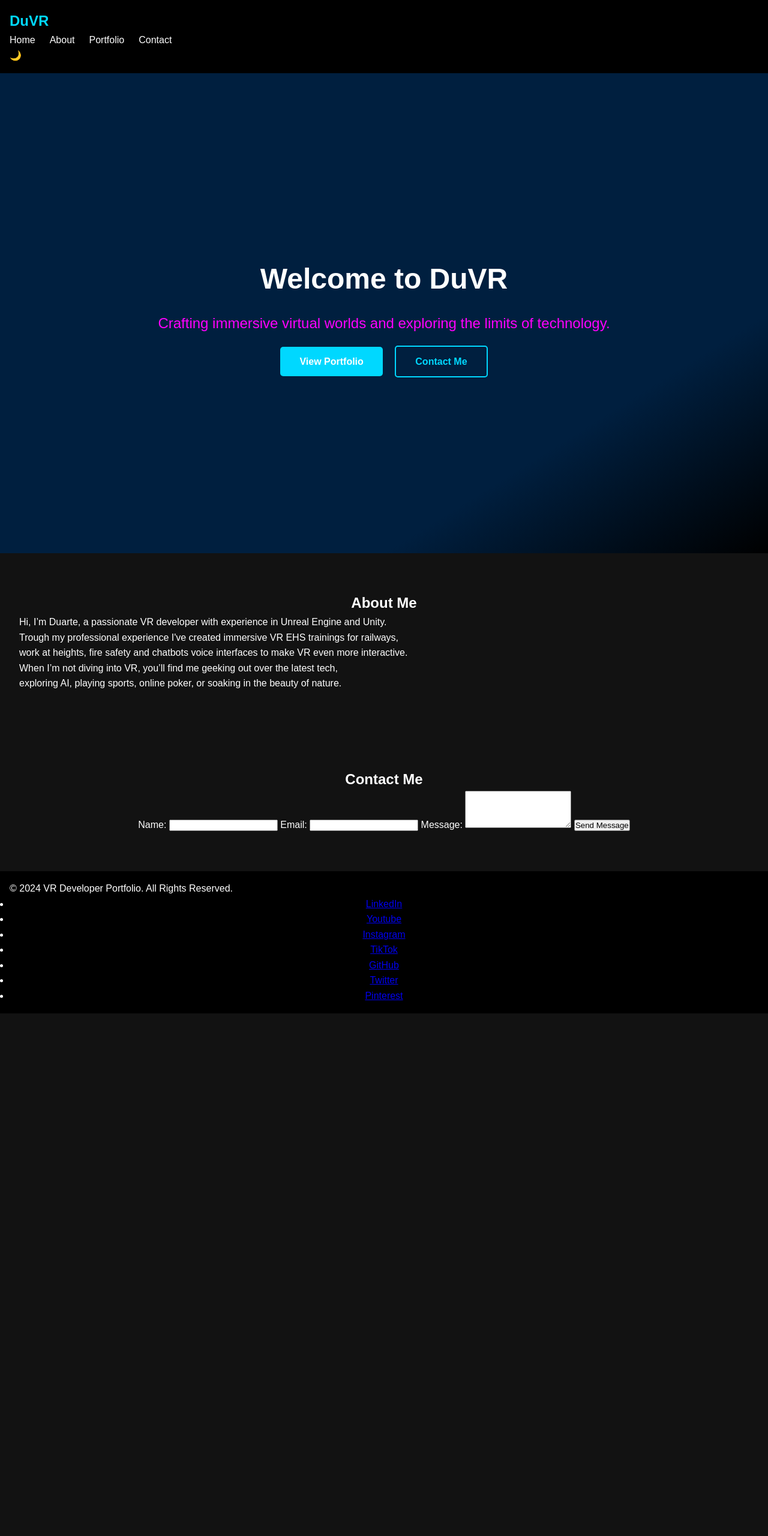
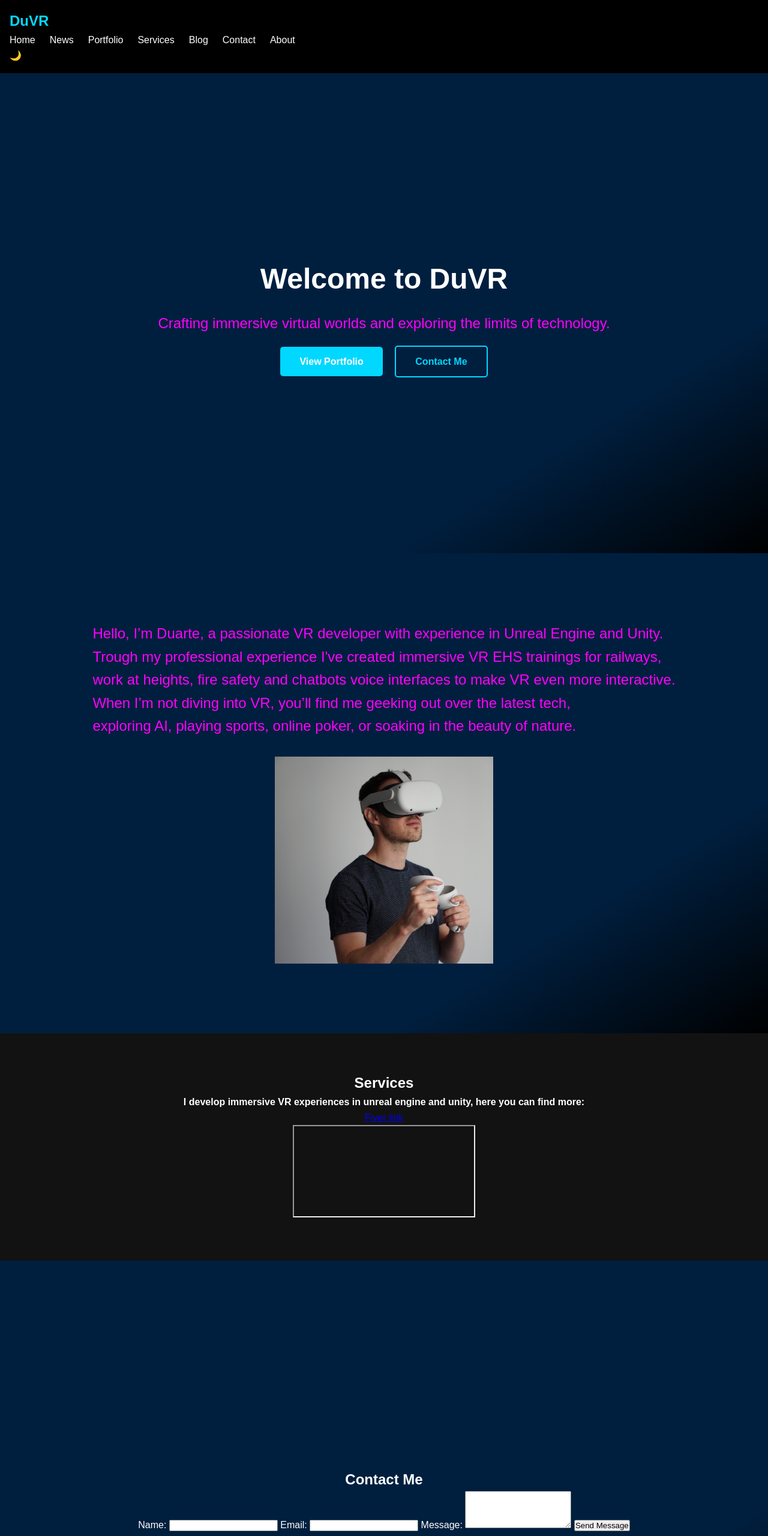
Before and after one commit to DMPena/DuVRWebSite, a plain HTML site: page index.html in a window 1280 px wide. Shown: the top 2560 px of the page at 60% size. Before the commit the page ends 1689 px from the top, so only its background shows below. Drawn offline with Linux system fonts and the light colour scheme; grey boxes are pictures that could not be loaded.

Commit message:
add fiver link

```diff
--- a/css/style.css
+++ b/css/style.css
@@ -117,3 +117,36 @@ footer {
 .showcase-media {
   border: #001f3f;
 }
+
+/* Services*/
+
+.box-fiver{
+    display: block;
+    width: 100%;
+}
+
+a:hover + .box-fiver,.box-fiver:hover{
+    /* display: block;
+    position: relative;
+    z-index: 100; */
+}
+.services.hero{
+    /* background: linear-gradient(to bottom right, #001f3f, #001f3f 75%, #000000);
+    display: flex;
+    flex-direction: column;
+    justify-content: center;
+    align-items: center;
+    text-align: center;
+    padding: 2rem; */
+}
+
+.services.hero h1 {
+    /* font-size: 3rem;
+    margin-bottom: 1rem; */
+}
+
+.services.hero p {
+    /* font-size: 1.5rem;
+    margin-bottom: 2rem;
+    color: var(--accent-color); */
+}
--- a/index.html
+++ b/index.html
@@ -14,9 +14,12 @@
             <div class="logo">DuVR</div>
             <ul class="nav-links">
                 <li><a href="#home">Home</a></li>
+                <li><a href="#news">News</a></li>
+                <li><a href="portfolio.html">Portfolio</a></li>
+                <li><a href="#services">Services</a></li>
+                <li><a href="blog.html">Blog</a></li>
+                <li><a href="#contact">Contact</a></li>
                 <li><a href="#about">About</a></li>
-                <li><a href="portfolio.html">Portfolio</a></li>
-                <li><a href="#contact">Contact</a></li>
             </ul>
             <div class="theme-toggle">🌙</div>
         </nav>
@@ -33,18 +36,31 @@
     </section>
 
     <!-- About Section -->
-    <section id="about">
-        <h2>About Me</h2>
-        <p>Hi, I’m Duarte, a passionate VR developer with experience in Unreal Engine and Unity. <br>
+    <section id="about" class="hero">
+        <p> Hello, I’m Duarte, a passionate VR developer with experience in Unreal Engine and Unity. <br>
             Trough my professional experience I've created immersive VR EHS trainings for railways,<br>
             work at heights, fire safety and chatbots voice interfaces to make VR even more interactive.<br>
             When I’m not diving into VR, you’ll find me geeking out over the latest tech,<br>
             exploring AI, playing sports, online poker, or soaking in the beauty of nature.</p>
+            <img src="./images/DUVR.jpg" alt="Duarte in VR Headset" width=30%>
+    </section>
+    <!-- <section id="services" class="services.hero">-->
+    <section id="services" class="services.hero">
+        <h2>Services</h2>
+        <h4> I develop immersive VR experiences in unreal engine and unity,
+            here you can find more: </h4>
+
+            <a href="https://br.fiverr.com/s/7YQ7jjb">Fiver link</a>
+            <div class="box-fiver">
+                <iframe src="https://br.fiverr.com/s/7YQ7jjb">
+                </iframe>
+
+            </div>
     </section>
 
 
     <!-- Contact Section -->
-    <section id="contact">
+    <section id="contact" class="hero">
         <h2>Contact Me</h2>
         <form>
             <label for="name">Name:</label>
```
Also changed, not shown: blog.html (added, +30 -0 lines), portfolio.html (+1 -1 lines), images/DUVR.JPG (added).
